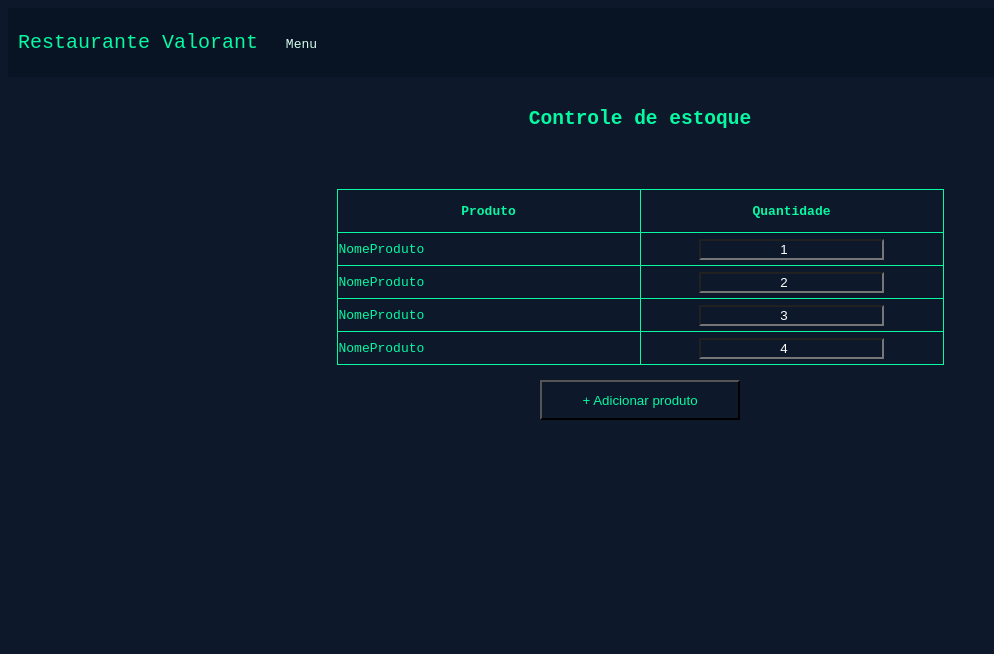
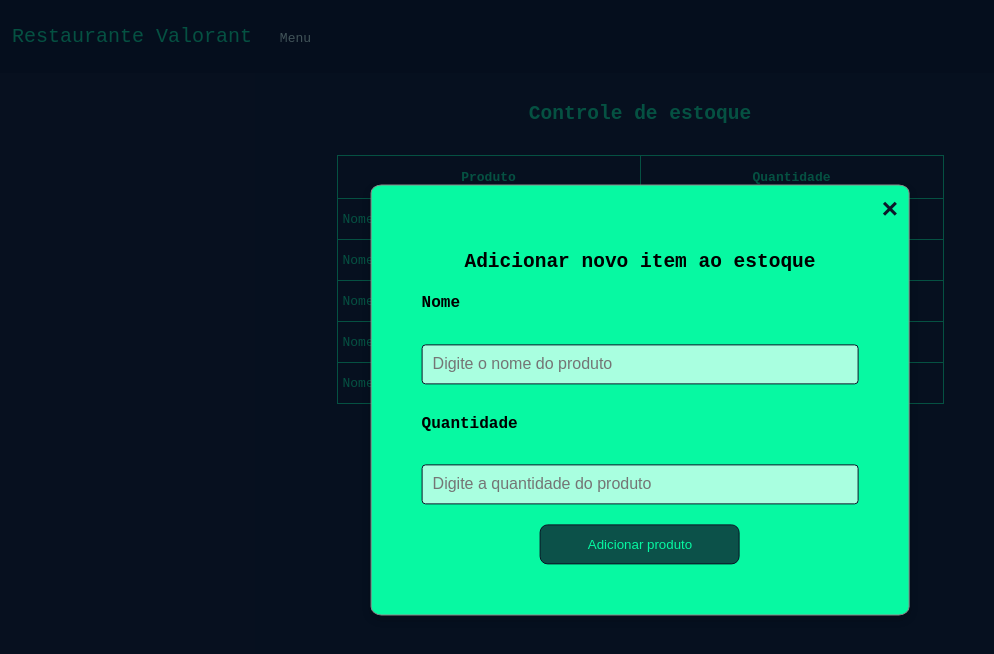
Before and after one commit to Maczevski/ProjetoRestaurante, a plain HTML site: page indexe.html in a window 1280 px wide. Both pictures are taken after a click on the button "+ Adicionar produto". Shown: the whole page, without its empty margins (0-994 px from the left). Drawn offline with Linux system fonts and the light colour scheme.

Commit message:
ControleEstoque

```diff
--- a/indexe.html
+++ b/indexe.html
@@ -1,5 +1,5 @@
 <!DOCTYPE html>
-<html lang="en">
+<html lang="pt-br">
 <head>
     <meta charset="UTF-8">
     <meta name="viewport" content="width=device-width, initial-scale=1.0">
@@ -15,18 +15,19 @@
                 <a href="#">Menu</a>
                 <ul class="dropdown-content">
                     <li><a href="#">Teste</a></li>
+                    <li><a href="#">Teste</a></li>
+                    <li><a href="#">Teste</a></li>
+                    <li><a href="#">Teste</a></li>
                 </ul>
             </li>
         </ul>
     </nav>
 
-    <pr><br></pr>
     <h2 class="Titulo" style="text-align: center;">
         Controle de estoque
     </h2>
-    <p><br><br></p>
 
-    <table class="tabela-estoque">
+    <div class="container-tabela"><table class="tabela-estoque">
         <thead>
             <tr>
                 <th>Produto</th>
@@ -50,12 +51,34 @@
                 <td class="nome-produto">NomeProduto</td>
                 <td class="quantidade"><input class="table-content" type="number" value="4" min="0"></td>
             </tr>
+            <tr>
+                <td class="nome-produto">NomeProduto</td>
+                <td class="quantidade"><input class="table-content" type="number" value="5" min="0"></td>
+            </tr>
+
         </tbody>
-    </table>
-    <pr><br></pr>
+    </table></div>
     <div class="container">
-        <button class="botao-estoque">+ Adicionar produto</button>
+         <button id="adicionar-produto" class="botao-estoque">+ Adicionar produto</button>
     </div>
+
+    <!-- O modal -->
+    <div id="myModal" class="janela-estoque">
+        <!-- Conteúdo do modal -->
+        <div class="janela-conteudo">
+            <span class="fechar">&times;</span>
+            <h2>Adicionar novo item ao estoque</h2>
+            <h4 class="sub-janela">Nome</h4>
+            <input class="inserir-produto" type="text" id="campoNome" placeholder="Digite o nome do produto">
+            <h4 class="sub-janela">Quantidade</h4>
+            <input class="inserir-produto" type="number" min="0" id="campoNome" placeholder="Digite a quantidade do produto">
+            <button class="botaoAdicionarProduto" id="botaoAdicionarProduto">Adicionar produto</button>
+
+        </div>
+    </div>
+
+    <script src="script.js"></script>
+
 
 </body>
 </html>
--- /dev/null
+++ b/script.js
@@ -0,0 +1,31 @@
+var modal = document.getElementById('myModal');
+var abrirModal = document.getElementById('adicionar-produto');
+var fecharModal = document.getElementsByClassName('fechar')[0];
+
+// Função para abrir o modal
+abrirModal.onclick = function() {
+    modal.style.display = 'block';
+}
+
+// Selecione o botão "Adicionar produto"
+const botaoAdicionarProduto = document.querySelector('.janela-conteudo button');
+
+// Selecione a janela modal
+const janelaEstoque = document.querySelector('.janela-estoque');
+
+// Adicione um evento de clique ao botão "Adicionar produto" para fechar a janela modal
+botaoAdicionarProduto.addEventListener('click', function() {
+    janelaEstoque.style.display = 'none'; // Esconde a janela modal
+});
+
+// Função para fechar o modal
+fecharModal.onclick = function() {
+    modal.style.display = 'none';
+}
+
+// Fecha o modal quando o usuário clica fora dele
+window.onclick = function(event) {
+    if (event.target == modal) {
+        modal.style.display = 'none';
+    }
+}
--- a/style.css
+++ b/style.css
@@ -1,9 +1,13 @@
 body{
     background-color: #0d192b;
     font-family:monospace;
+    margin: 0;
+    padding: 0;
 }
 
+
 .Titulo{
+        margin-top: 30px;
         color: #07f9a2;
 }
 
@@ -11,7 +15,8 @@ body{
 .menu-navegacao {
     background-color: #081324;
     color: #07f9a2;
-    padding: 10px;
+    padding: 12px;
+    left: 0%;
 }
 
 .menu-navegacao ul {
@@ -66,6 +71,13 @@ body{
     text-align: center;
 }
 
+.nome-produto{
+    padding: 5px;
+}
+
+.container-tabela{
+    margin-top: 30px;
+}
 
 .tabela-estoque{
     color:#07f9a2;
@@ -89,7 +101,8 @@ body{
 }
 
 .container {
-    text-align: center; /* Alinha o conteúdo no centro horizontal */
+    margin-top: 30px;
+    text-align: center;
 }
 
 .botao-estoque{
@@ -97,4 +110,88 @@ body{
     background-color: #0d192b;
     width: 200px;
     height: 40px;
+    cursor: pointer;
+
+
 }
+
+
+
+/* Estilos para a janela modal */
+.janela-estoque {
+    display: none;
+    position: fixed;
+    z-index: 1;
+    left: 0;
+    top: 0;
+    width: 100%;
+    height: 100%;
+    overflow: auto;
+    background-color: rgba(5, 14, 27, 0.71);
+}
+
+/* Estilos para o conteúdo da janela modal */
+.janela-conteudo {
+    background-color: #07f9a2;
+    padding: 50px;
+    border: 1px solid #8b8b8b;
+    max-width: 600px; /* Adicione uma largura máxima para evitar que a janela fique muito larga */
+    box-shadow: 0 4px 8px 0 rgba(0, 0, 0, 0.2);
+    text-align: center;
+    position: fixed;
+    top: 50%;
+    left: 50%;
+    transform: translate(-50%, -50%);
+    border-radius: 2%;
+}
+
+
+/* Estilos para o campo de entrada e títulos */
+.inserir-produto {
+    background-color: #a9ffe0;
+    width: 100%;
+    padding: 10px;
+    margin: 10px 0;
+    border: 1px solid #0d192b;
+    border-radius: 4px;
+    font-size: 16px;
+    box-sizing: border-box;
+    text-align: left;
+}
+
+/* Estilos para os títulos */
+.sub-janela {
+    text-align: left;
+    font-weight: bold;
+    font-size: large;
+}
+
+.botaoAdicionarProduto{
+    margin-top: 10px;
+    color: #07f9a2;
+    background-color: #0c5149;
+    border: 1px solid #081324;
+    width: 200px;
+    height: 40px;
+    cursor: pointer;
+    border-radius: 8px;
+}
+
+
+/* Estilos para o botão "fechar" */
+.fechar {
+    color: #0d192b;
+    font-size: 28px;
+    font-weight: bold;
+    position: absolute;
+    top: 10px;
+    right: 10px;
+    cursor: pointer;
+}
+
+.fechar:hover,
+.fechar:focus {
+    color: black;
+    text-decoration: none;
+    cursor: pointer;
+}
```
